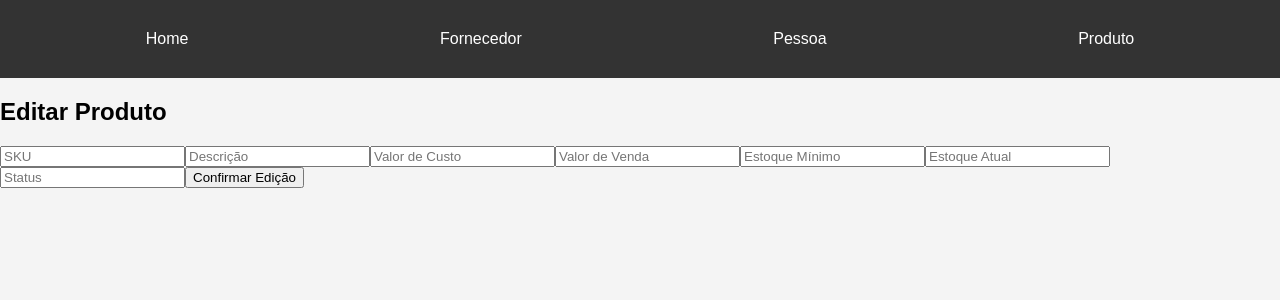
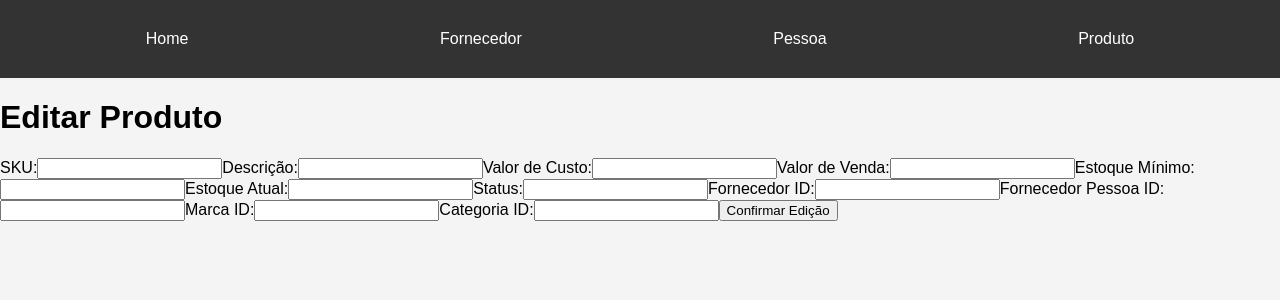
Before and after one commit to carolxli/super-shop, a React (Create React App) app in the folder frontend/: page /editarProduto/1 in a window 1280 px wide. Shown: the top 300 px of the page. Built offline with nearby package versions, Linux system fonts and the light colour scheme; no server answers.

Commit message:
Andamento CadProdutos Frontend - JP v2

```diff
--- a/frontend/src/pages/EditarProduto.js
+++ b/frontend/src/pages/EditarProduto.js
@@ -4,7 +4,19 @@ import axios from "axios";
 
 const EditarProduto = () => {
     const { idProduto } = useParams();
-    const [produto, setProduto] = useState({});
+    const [produto, setProduto] = useState({
+        sku: '',
+        descricao: '',
+        valor_custo: '',
+        valor_venda: '',
+        estoque_min: '',
+        estoque_atual: '',
+        status: '',
+        Fornecedor_idFornecedor: '',
+        Fornecedor_Pessoa_idPessoa: '',
+        Marca_idMarca: '',
+        Categoria_idCategoria: ''
+    });
     const [loading, setLoading] = useState(true);
     const navigate = useNavigate();
 
@@ -28,73 +40,67 @@ const EditarProduto = () => {
 
     const handleSubmit = async (e) => {
         e.preventDefault();
-        if (window.confirm("Tem certeza que deseja editar este produto?")) {
+        if (window.confirm("Tem certeza que deseja atualizar este produto?")) {
             try {
                 await axios.put(`http://localhost:8800/Produto/${idProduto}`, produto);
                 alert("Produto atualizado com sucesso!");
-                navigate("/listarProdutos.js");
+                navigate("/listarProdutos.js"); // Redireciona após a edição
             } catch (error) {
                 console.error("Erro ao atualizar produto:", error);
             }
         }
     };
 
-    if (loading) return <div>Loading...</div>;
+    if (loading) return <div>Carregando...</div>;
 
     return (
         <div>
-            <h2>Editar Produto</h2>
+            <h1>Editar Produto</h1>
             <form onSubmit={handleSubmit}>
-                <input
-                    type="text"
-                    name="sku"
-                    value={produto.sku}
-                    onChange={handleChange}
-                    placeholder="SKU"
-                />
-                <input
-                    type="text"
-                    name="descricao"
-                    value={produto.descricao}
-                    onChange={handleChange}
-                    placeholder="Descrição"
-                />
-                <input
-                    type="number"
-                    name="valor_custo"
-                    value={produto.valor_custo}
-                    onChange={handleChange}
-                    placeholder="Valor de Custo"
-                />
-                <input
-                    type="number"
-                    name="valor_venda"
-                    value={produto.valor_venda}
-                    onChange={handleChange}
-                    placeholder="Valor de Venda"
-                />
-                <input
-                    type="number"
-                    name="estoque_min"
-                    value={produto.estoque_min}
-                    onChange={handleChange}
-                    placeholder="Estoque Mínimo"
-                />
-                <input
-                    type="number"
-                    name="estoque_atual"
-                    value={produto.estoque_atual}
-                    onChange={handleChange}
-                    placeholder="Estoque Atual"
-                />
-                <input
-                    type="text"
-                    name="status"
-                    value={produto.status}
-                    onChange={handleChange}
-                    placeholder="Status"
-                />
-                {/* Outros campos conforme necessário */}
+                <label>
+                    SKU:
+                    <input type="text" name="sku" value={produto.sku} onChange={handleChange} />
+                </label>
+                <label>
+                    Descrição:
+                    <input type="text" name="descricao" value={produto.descricao} onChange={handleChange} />
+                </label>
+                <label>
+                    Valor de Custo:
+                    <input type="number" name="valor_custo" value={produto.valor_custo} onChange={handleChange} />
+                </label>
+                <label>
+                    Valor de Venda:
+                    <input type="number" name="valor_venda" value={produto.valor_venda} onChange={handleChange} />
+                </label>
+                <label>
+                    Estoque Mínimo:
+                    <input type="number" name="estoque_min" value={produto.estoque_min} onChange={handleChange} />
+                </label>
+                <label>
+                    Estoque Atual:
+                    <input type="number" name="estoque_atual" value={produto.estoque_atual} onChange={handleChange} />
+                </label>
+                <label>
+                    Status:
+                    <input type="text" name="status" value={produto.status} onChange={handleChange} />
+                </label>
+                <label>
+                    Fornecedor ID:
+                    <input type="text" name="Fornecedor_idFornecedor" value={produto.Fornecedor_idFornecedor} onChange={handleChange} />
+                </label>
+                <label>
+                    Fornecedor Pessoa ID:
+                    <input type="text" name="Fornecedor_Pessoa_idPessoa" value={produto.Fornecedor_Pessoa_idPessoa} onChange={handleChange} />
+                </label>
+                <label>
+                    Marca ID:
+                    <input type="text" name="Marca_idMarca" value={produto.Marca_idMarca} onChange={handleChange} />
+                </label>
+                <label>
+                    Categoria ID:
+                    <input type="text" name="Categoria_idCategoria" value={produto.Categoria_idCategoria} onChange={handleChange} />
+                </label>
                 <button type="submit">Confirmar Edição</button>
             </form>
         </div>
--- a/frontend/src/pages/listarProdutos.js
+++ b/frontend/src/pages/listarProdutos.js
@@ -90,4 +90,4 @@ const ListarProdutos = () => {
     );
 };
 
-export default ListarProdutos;
+export default ListarProdutos;
```
Also changed, not shown: 2 other files (tests, documents, lock files or other folders).
